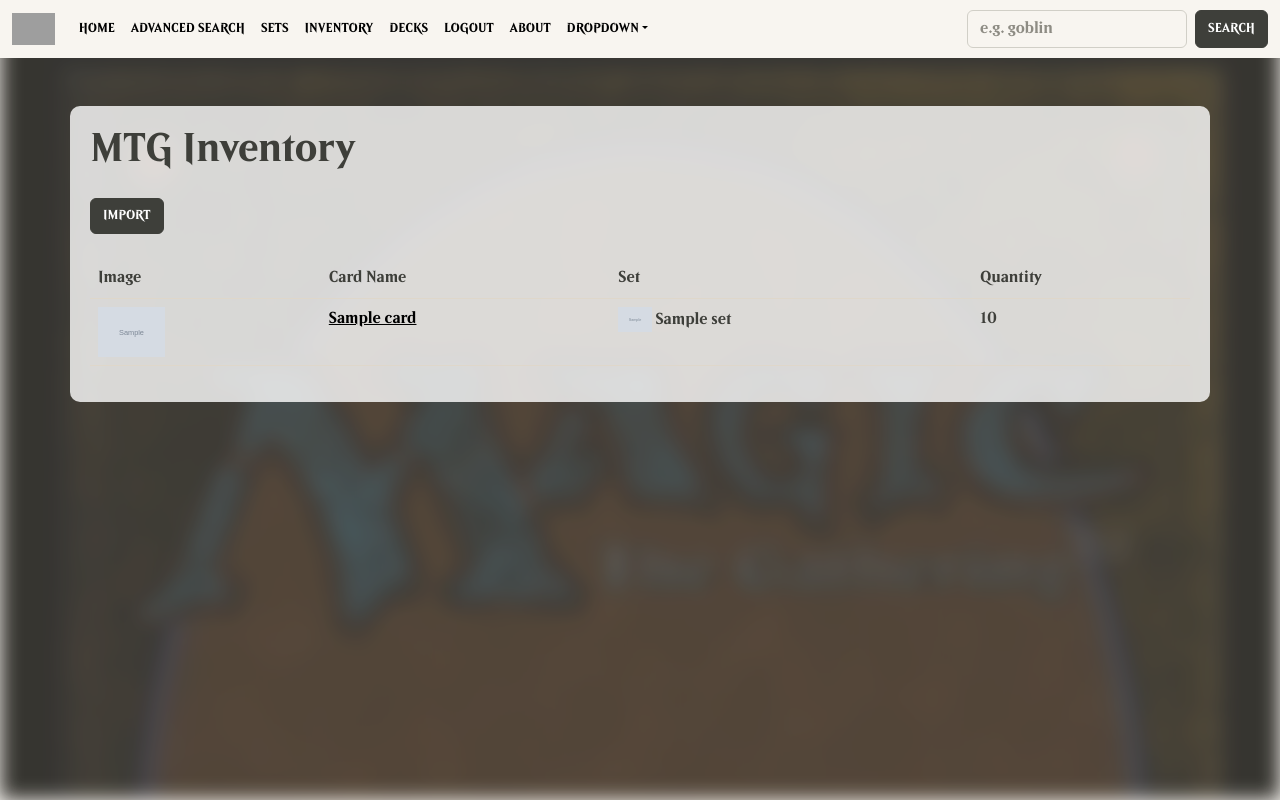
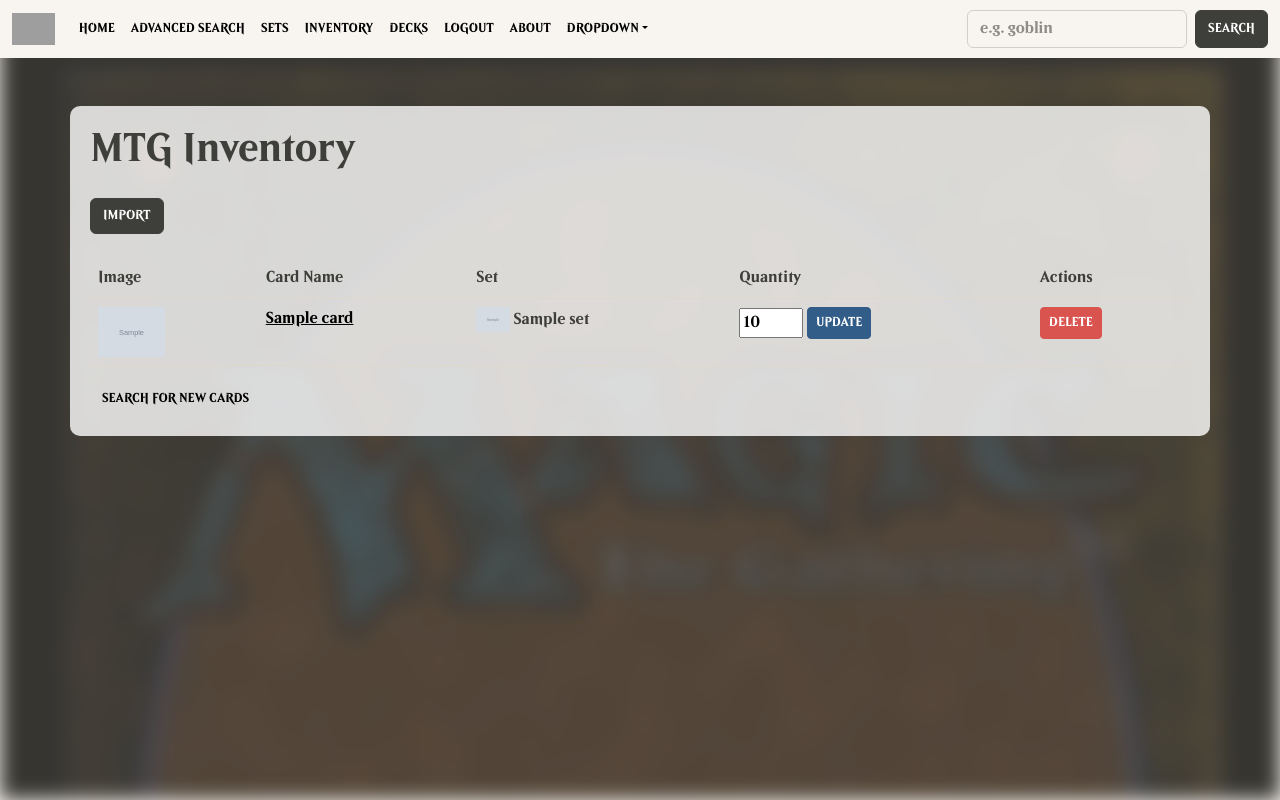
Before and after one commit to Fabaderheld/mtg-db, a Flask app: page /mtg/inventory in a window 1280 px wide. Run offline with Flask 3, Linux system fonts and the light colour scheme; a user stored in the database is signed in; tables that the repository leaves empty hold one stand-in row (values such as "Sample post"); grey boxes marked "Sample" are stand-in pictures; data that the repository does not hold is empty; some libraries are stand-ins or nearby versions; grey boxes are pictures that could not be loaded.

Commit message:
WIP: MTG: Added infinitescroll for inventory

```diff
--- a/app/routes/mtg/routes.py
+++ b/app/routes/mtg/routes.py
@@ -161,10 +161,27 @@ def advanced_search():
     )
 
 @mtg_bp.route('/inventory')
+@login_required
 def inventory():
-    # TODO: Fetch MTG inventory data for the user
-    inventory_data = MtgInventoryEntry.query.filter_by(user_id=current_user.id).all()
-    return render_template('mtg/inventory.html', inventory=inventory_data)
+    page = request.args.get('page', 1, type=int)  # Get page number from request
+    per_page = 20  # Number of items per page
+
+    # Fetch paginated inventory data for the user
+    pagination = MtgInventoryEntry.query.filter_by(user_id=current_user.id).paginate(
+        page=page,
+        per_page=per_page,
+        error_out=False  # Return empty list if page is out of range
+    )
+
+    inventory_data = pagination.items  # Get the items for the current page
+
+    # Check if it's an AJAX request (for infinite scrolling)
+    if request.headers.get('X-Requested-With') == 'XMLHttpRequest':
+        # Render only the inventory items template
+        return render_template('mtg/partials/inventory_items.html', inventory=inventory_data)
+    else:
+        # Render the full inventory page
+        return render_template('mtg/inventory.html', inventory=inventory_data, pagination=pagination)
 
 @mtg_bp.route('/decks')
 def decks():
--- a/templates/mtg/inventory.html
+++ b/templates/mtg/inventory.html
@@ -1,6 +1,8 @@
 {% extends "mtg/base.html" %}
 
 {% block content %}
+
+<body class="no-loading-indicator">
     <h1 class="mb-4">MTG Inventory</h1>
     <a href="{{ url_for('mtg.import_inventory') }}">
         <button class="btn btn-dark my-2 my-sm-0" type="submit">Import</button>
@@ -12,36 +14,19 @@
                 <th>Card Name</th>
                 <th>Set</th>
                 <th>Quantity</th>
+                <th>Actions</th>
             </tr>
         </thead>
-    <tbody>
-        {% for item in inventory %}
-        <tr>
-            <td>
-                {% if item.card.local_image_path %}
-                <img src="/{{ item.card.local_image_path }}" style="max-height: 50px;" alt="{{ item.card.name }}"
-                    data-image="{{ url_for('static', filename=item.card.local_image_path.replace('static/', '')) }}">
-                {% else %}
-                <div
-                    style="width: 100px; height: 100px; background-color: #f0f0f0; display: flex; align-items: center; justify-content: center;">
-                    No Image
-                </div>
-                {% endif %}
-            </td>
-            <td>
-                <a href="{{ url_for('mtg.card_detail', card_id=item.card.id) }}">
-                    {{ item.card.name }}
-                </a>
-            </td>
-            <td><img src="{{ url_for('static', filename=item.card.set.local_icon_path) }}" style="max-height: 25px;"> {{
-                item.card.set.name }}
-            </td>
-            <td>{{ item.quantity }}</td>
-        </tr>
-        {% endfor %}
+        <tbody id="inventory-items">
+            {% include 'mtg/partials/inventory_items.html' %} <tr>
         </tbody>
     </table>
 
+    <a href="{{ url_for('mtg.search') }}" class="btn btn-primary">Search for New Cards</a>
+
+</body>
+
+<script src="{{ url_for('static', filename='js/infinite_scroll.js') }}"></script>
 <script>
     document.addEventListener('DOMContentLoaded', function () {
         const tooltip = document.createElement('div');
--- /dev/null
+++ b/templates/mtg/partials/inventory_items.html
@@ -0,0 +1,34 @@
+{% for item in inventory %}
+<tr>
+    <td>
+        {% if item.card.local_image_path %}
+        <img src="/{{ item.card.local_image_path }}" style="max-height: 50px;" alt="{{ item.card.name }}"
+            data-image="{{ url_for('static', filename=item.card.local_image_path.replace('static/', '')) }}">
+        {% else %}
+        <div
+            style="width: 100px; height: 100px; background-color: #f0f0f0; display: flex; align-items: center; justify-content: center;">
+            No Image
+        </div>
+        {% endif %}
+    </td>
+    <td>
+        <a href="{{ url_for('mtg.card_detail', card_id=item.card.id) }}">
+            {{ item.card.name }}
+        </a>
+    </td>
+    <td><img src="{{ url_for('static', filename=item.card.set.local_icon_path) }}" style="max-height: 25px;"> {{
+        item.card.set.name }}
+    </td>
+    <td>
+        <form method="post" action="{{ url_for('mtg.update_quantity', entry_id=item.id) }}">
+            <input type="number" name="quantity" value="{{ item.quantity }}" min="0" max="999" size="3" maxlength="3">
+            <button type="submit" class="btn btn-sm btn-primary">Update</button>
+        </form>
+    </td>
+    <td>
+        <form method="post" action="{{ url_for('mtg.delete_from_inventory', entry_id=item.id) }}">
+            <button type="submit" class="btn btn-sm btn-danger">Delete</button>
+        </form>
+    </td>
+</tr>
+{% endfor %}
```
Lines whose indentation alone changed are shown as unchanged.
